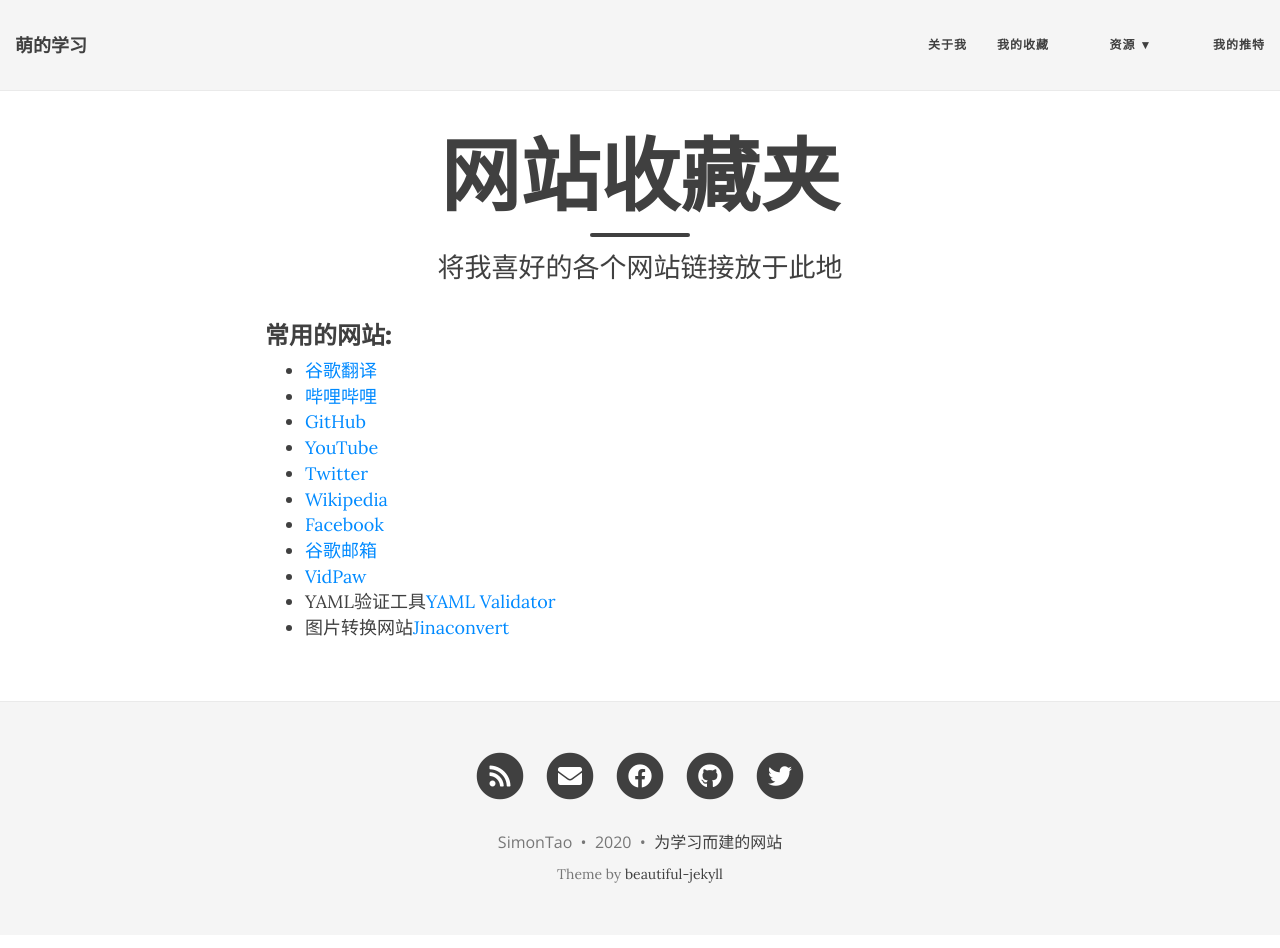
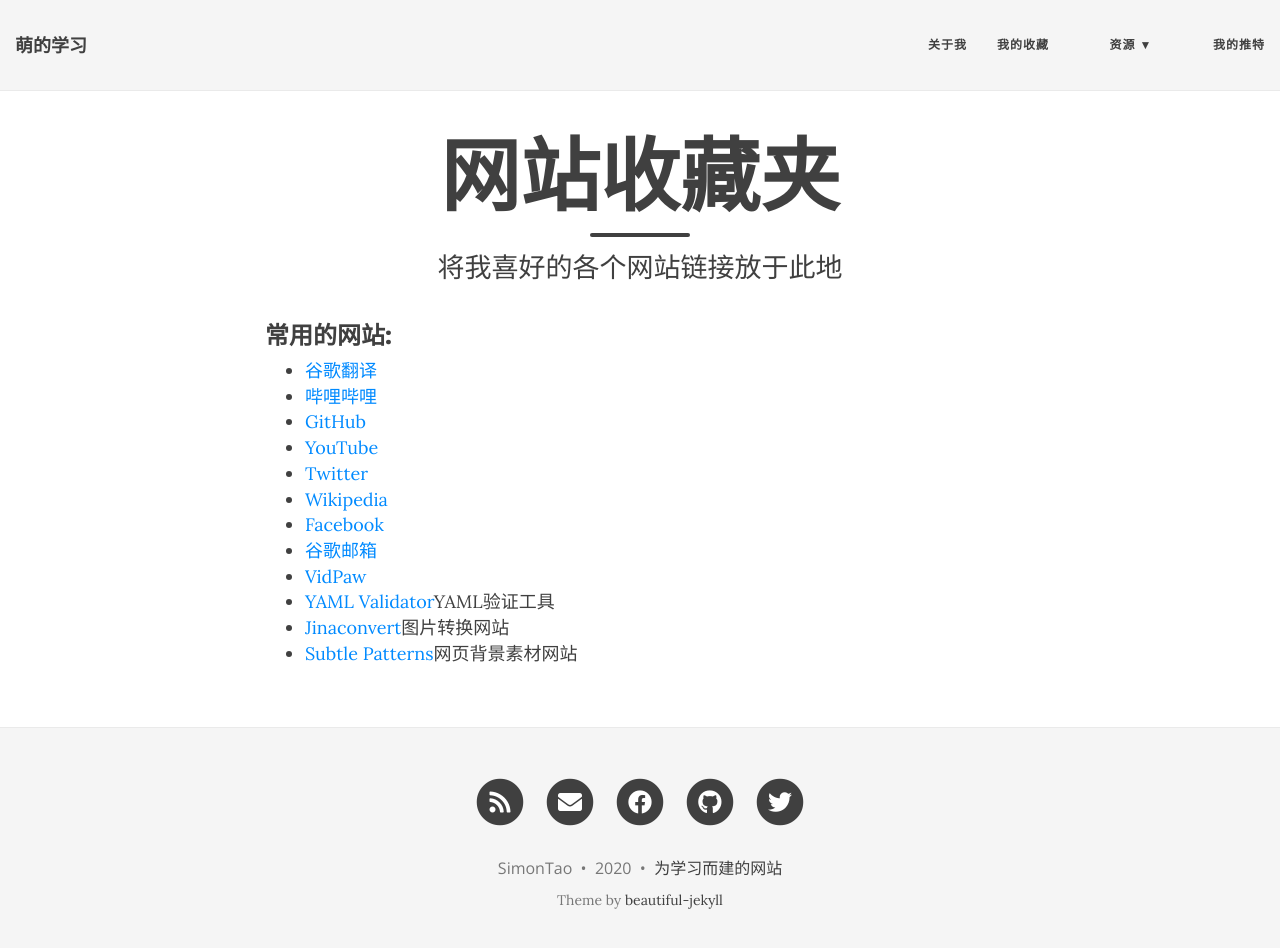
Before and after one commit to SimonTao0831/SimonTao0831.github.io, a Jekyll site: the page built from myfavorite.md, in a window 1280 px wide and 961 px high. Shown: the top 948 px of the window. Built offline with Jekyll 4.4.1, drawn with Linux system fonts in a browser that asks for light colours; nearby versions of some CDN libraries.

Commit message:
Update myfavorite.md

```diff
--- a/myfavorite.md
+++ b/myfavorite.md
@@ -15,5 +15,6 @@
 - [Facebook](https://www.facebook.com/)
 - [谷歌邮箱](https://mail.google.com/mail/u/0/#inbox)
 - [VidPaw](https://www.vidpaw.com/en/)
-- YAML验证工具[YAML Validator](https://codebeautify.org/yaml-validator)
-- 图片转换网站[Jinaconvert](https://jinaconvert.com/cn/)
+- [YAML Validator](https://codebeautify.org/yaml-validator)YAML验证工具
+- [Jinaconvert](https://jinaconvert.com/cn/)图片转换网站
+- [Subtle Patterns](https://www.toptal.com/designers/subtlepatterns/)网页背景素材网站
```
